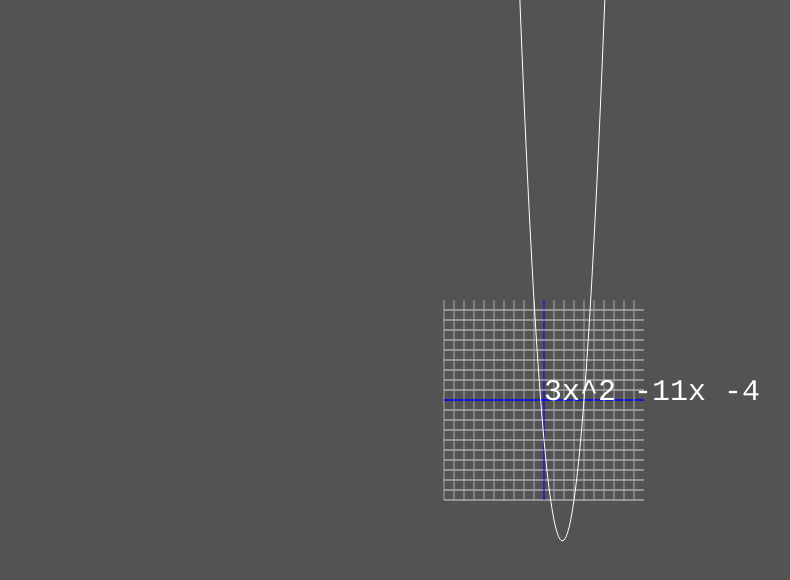
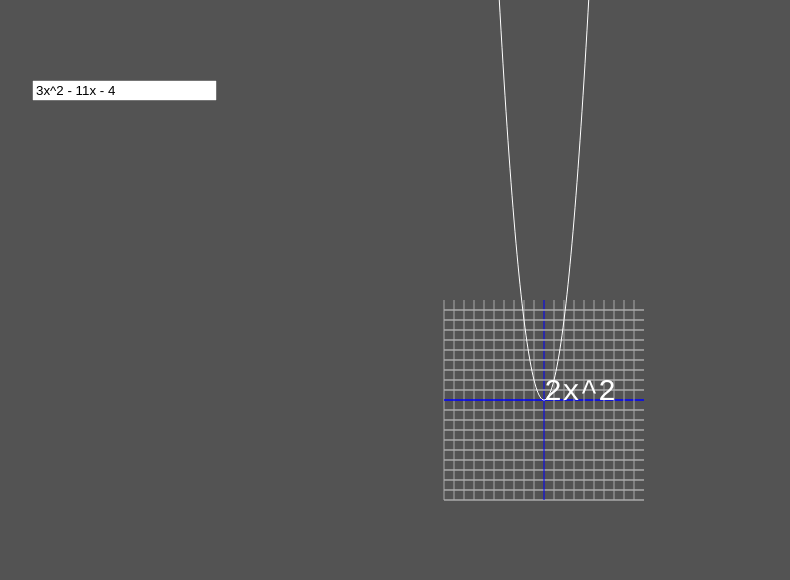
Before and after one commit to RepComm/quadgraph, a plain HTML site: page index.html in a window 1280 px wide. Shown: the whole page, without its empty margins (96-886 px from the left). Drawn offline with Linux system fonts and the light colour scheme.

Commit message:
Added live updating formula input field

```diff
--- a/index.html
+++ b/index.html
@@ -19,11 +19,16 @@
             width: 100%;
             height: 100%;
         }
+        #formula {
+            position:absolute;
+            top:10%;
+            left:10%;
+        }
     </style>
 </head>
 
 <body>
-
+    <input id="formula" value="3x^2 - 11x - 4" />
     <canvas id="canvas">
 
     </canvas>
@@ -32,6 +37,7 @@
     <script type="text/JavaScript" src="quadgraph.js"></script>
 
     <script type="text/JavaScript">
+    let iFormula = get("formula");
     //Get a canvas
     let canv = get("canvas");
     let ctx = canv.getContext("2d");
@@ -41,8 +47,11 @@
 
     let zoom = 10;
 
-    let p0 = new Parabola("3x^2 - 11x - 4");
-    console.log(p0.polynomial.toString());
+    let p0 = new Parabola("2x^2");
+    on(iFormula, "keyup", (evt)=>{
+        p0 = new Parabola(iFormula.value);
+        render();
+    });
 
     function render () {
         ctx.clearRect(0, 0, r.width, r.height);
```
